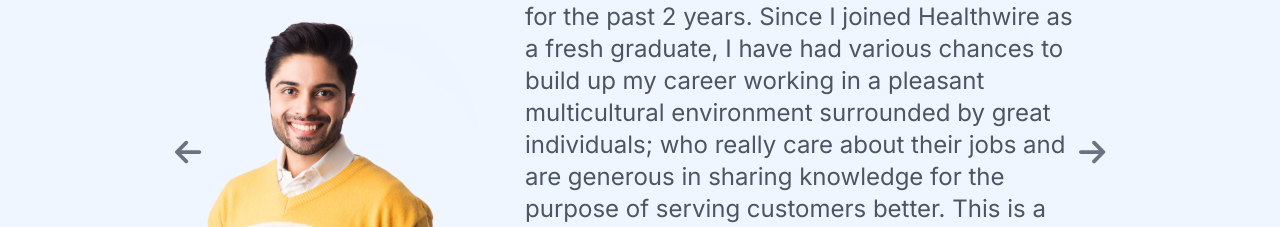
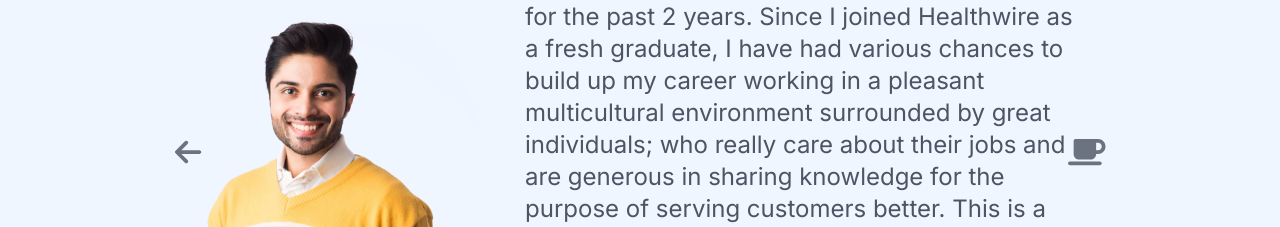
Before and after one commit to Muhammad-Saad-kayani/Health-Care-App, a Next.js app: page /Careers in a window 1280 px wide. Shown: the part 1502-1729 px from the top of the page. Built offline with nearby package versions, Linux system fonts and the light colour scheme.

Commit message:
working on addtocart

```diff
--- a/src/app/Careers/page.js
+++ b/src/app/Careers/page.js
@@ -4,7 +4,9 @@ import Footer from "../Components/Footer";
 import React, { useState } from "react";
 import Image from "next/image";
 import { FontAwesomeIcon } from "@fortawesome/react-fontawesome";
-import { faArrowRight, faArrowLeft } from '@fortawesome/free-solid-svg-icons';
+import { faArrowLeft } from "@fortawesome/free-solid-svg-icons";
+import { faCoffee } from "@fortawesome/free-solid-svg-icons";
+
 import Slider from "../Components/SliderForCarrers";
 
 
@@ -81,7 +83,7 @@ const TestimonialSlider = () => {
 
         {/* Right Arrow */}
         <div className="absolute right-0 z-10 cursor-pointer" onClick={nextSlide}>
-          <FontAwesomeIcon icon={faArrowRight} className="text-3xl text-gray-500" />
+          <FontAwesomeIcon icon={faCoffee} className="text-3xl text-gray-500" />
         </div>
       </div>
     </div>
```
